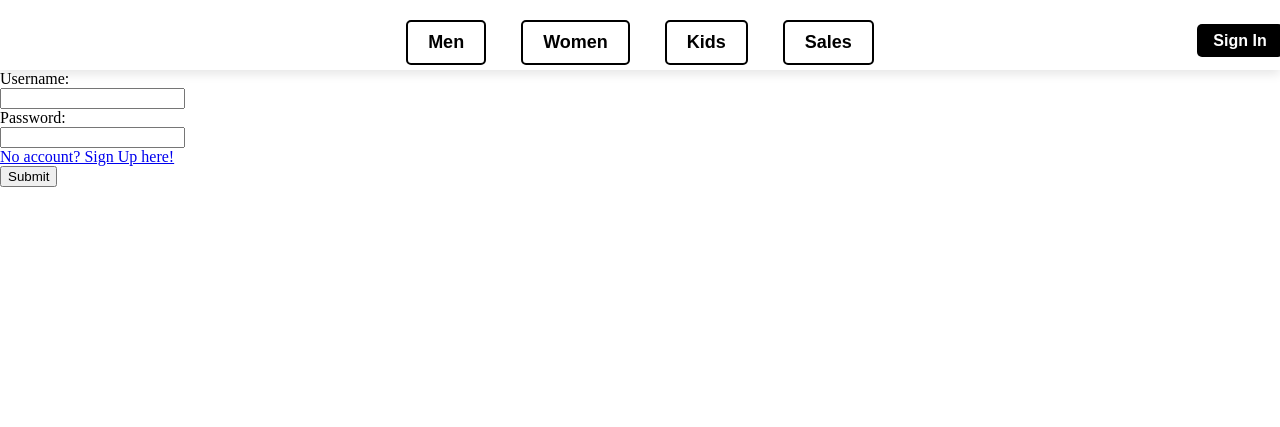
After one commit to x0uls/Keep-Your-Sneakers, a PHP site: page /SignInPage.php in a window 1280 px wide. The commit adds this page. Shown: the top 427 px of the page. Run offline with PHP 8.4, Linux system fonts and the light colour scheme.

Commit message:
Added Sign In button and Pages

```diff
--- /dev/null
+++ b/SignInPage.php
@@ -0,0 +1,14 @@
+<?php include '_head.php';
+?>
+
+<form>
+    <label for="Username">Username:</label><br>
+    <input type="text" id="Username" name="Username"><br>
+    <label for="" Password">Password:</label><br>
+    <input type="text" id="Password" name="Password"><br>
+    <a href="SignUpPage.php">No account? Sign Up here!</a><br>
+    <input type="submit">
+</form>
+
+<?php include '_foot.php';
+?>
--- a/_head.php
+++ b/_head.php
@@ -5,6 +5,7 @@ session_start();
 
 <!DOCTYPE html>
 <html lang="en">
+
 <head>
     <meta charset="UTF-8">
     <meta name="viewport" content="width=device-width, initial-scale=1.0">
@@ -12,6 +13,7 @@ session_start();
     <link rel="icon" type="image/png" href="images/favicon.png">
     <link rel="stylesheet" href="css/app.css"> <!-- Link to external CSS -->
 </head>
+
 <body>
 
     <!-- Header Section -->
@@ -22,8 +24,8 @@ session_start();
 
         <!-- Sign In Button -->
         <div class="signin-container">
-                <a href="signin.php" class="signin-btn">Sign In</a>
-            </div>
+            <a href="SignInPage.php" class="signin-btn">Sign In</a>
+        </div>
         </div>
 
         <!-- Navigation Menu -->
@@ -37,4 +39,5 @@ session_start();
     </header>
 
 </body>
+
 </html>
```
Also changed, not shown: SignUpPage.php (added).
